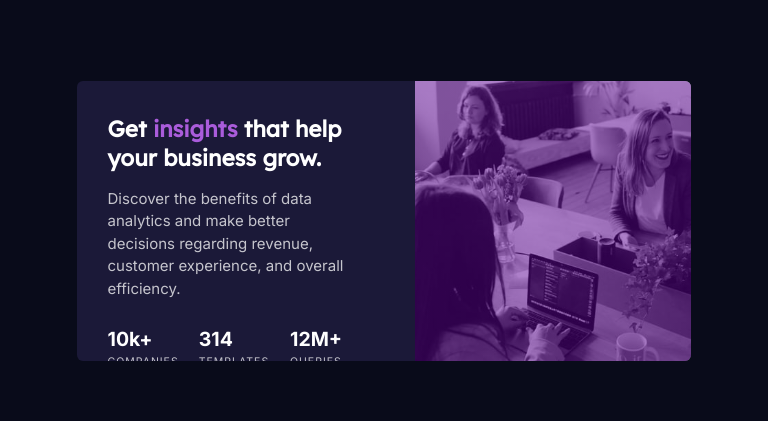
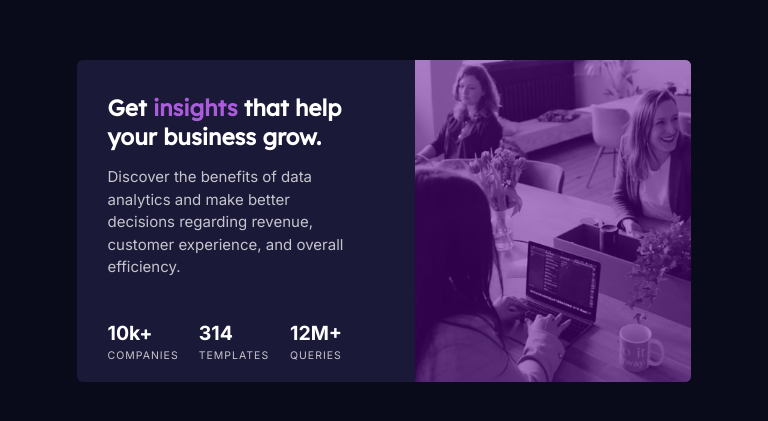
Before and after one commit to git-0r/fem_stats-preview-card, a plain HTML site: page index.html in a window 768 px wide. Shown: the part 179-600 px from the top of the page. Drawn offline with Linux system fonts and the light colour scheme.

Commit message:
Update style.css

```diff
--- a/style.css
+++ b/style.css
@@ -7,7 +7,7 @@
     }
 
     #main {
-      width: 100%;
+      max-width: 100%;
       height: 100vh;
       background-color: hsl(233, 47%, 7%);
       display: flex;
@@ -17,8 +17,8 @@
     }
 
     .card {
-      width: 70%;
-      height: 57%;
+     max-width: 1200px;
+      height:fit-content;
       display: flex;
       flex-wrap: wrap;
       overflow: hidden;
@@ -92,17 +92,12 @@
     /*                       Media Query                     */
     /* ----------------------------------------------------- */
 
-    /* @media (max-width:736px) and (orientation: landscape) {
-      .card{
-        height: 80vh;
-      }
-    } */
 
-@media (min-width: 768px) and (max-width: 1024px) and (orientation: landscape) {
+    @media (min-width: 768px) and (max-width: 1023px) {
 
       .card {
-        width: 90%;
-        height: 80vh;
+        width: 80%;
+        height: fit-content;
       }
 
       h1 {
@@ -110,24 +105,7 @@
       }
 
       .stats {
-        margin-top: 25px;
-      }
-    }
-
-
-    @media (min-width: 768px) and (max-width: 1024px) {
-
-      .card {
-        width: 80%;
-        height: 35vh;
-      }
-
-      h1 {
-        font-size: 150%;
-      }
-
-      .stats {
-        margin-top: 25px;
+        margin-top: 40px;
       }
     }
 
```
